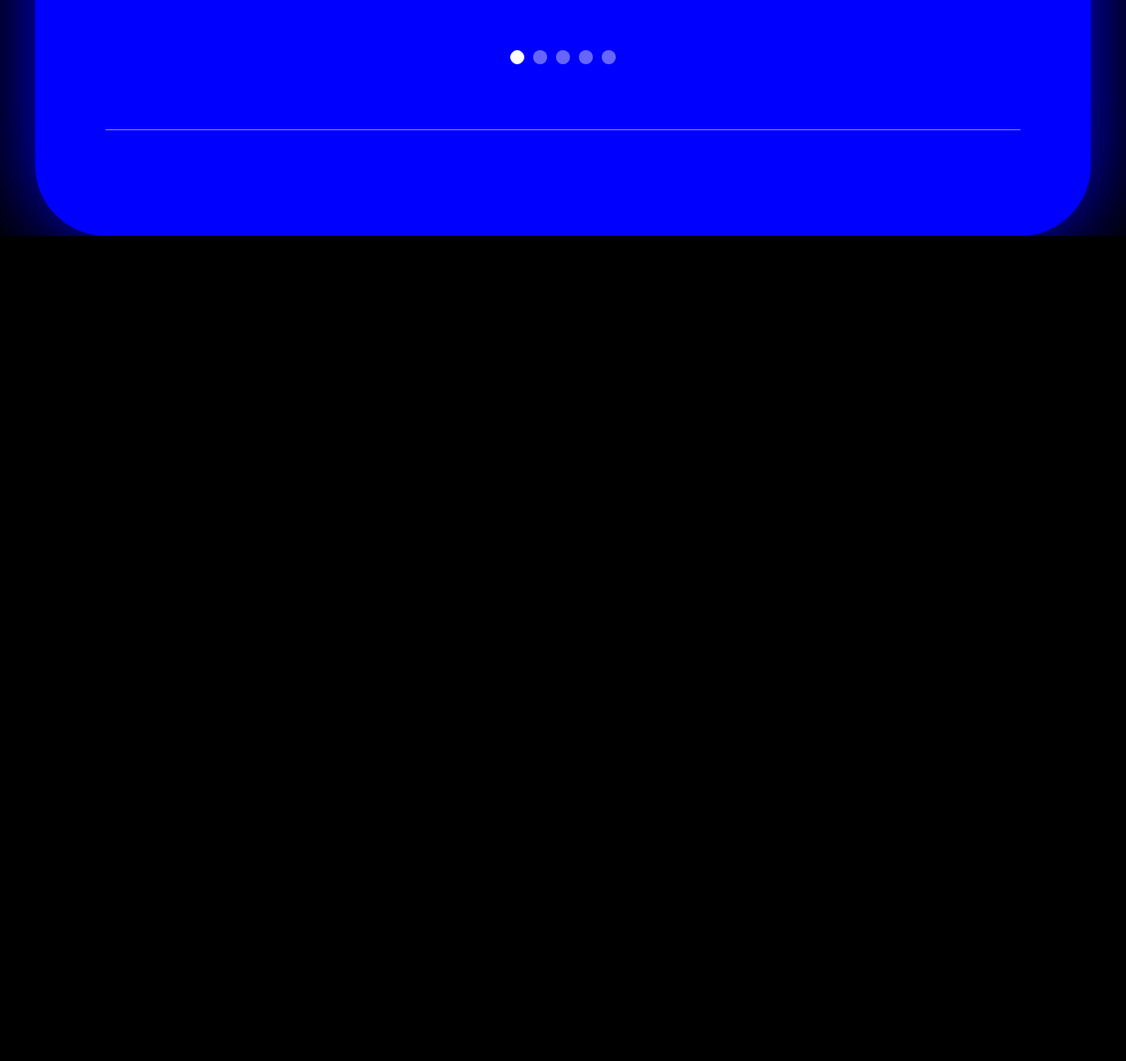
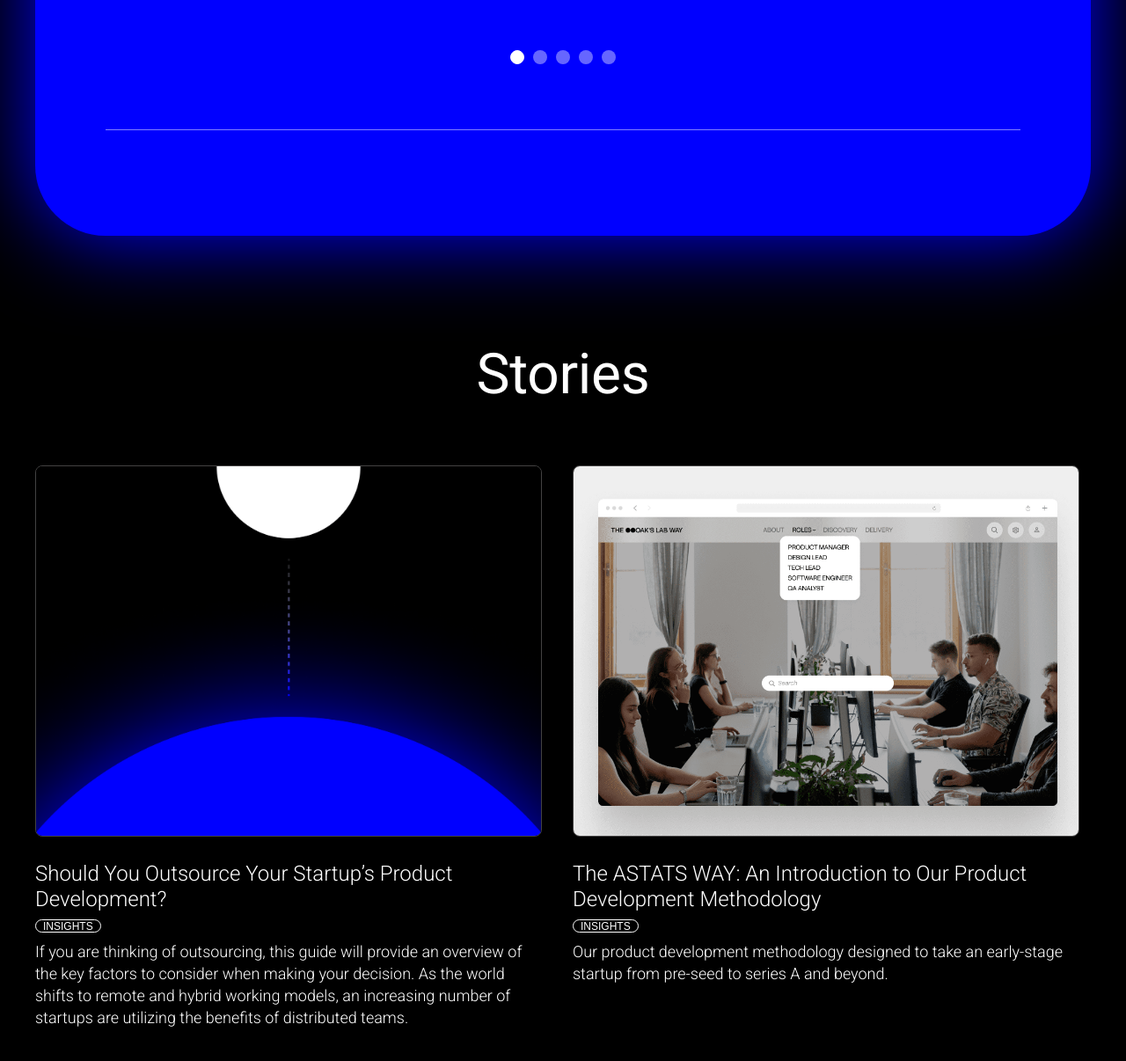
Before and after one commit to Akhilesh-kamat/Astats.ai, a plain HTML site: page index.html in a window 1280 px wide. Shown: the part 3092-4298 px from the top of the page at 88% size. Before the commit the page ends 3360 px from the top, so only its background shows below. Drawn offline with Linux system fonts and the light colour scheme.

Commit message:
stories Section

```diff
--- a/index.html
+++ b/index.html
@@ -229,6 +229,34 @@
                     </div>
                 </div>
             </section>
+
+            <section class="section-stories">
+                <div class="story-heading">
+                    <h2>Stories</h2>
+                </div>
+                <div class="story1 story">
+                    <a href="#" class="story-wrap">
+                        <img src="media/images/story1.png" alt="">
+                        <div class="story-content-wrap">
+                            <h4>Should You Outsource Your Startup’s Product Development?</h4>
+                        <button class="story-btn">INSIGHTS</button>
+                        <p>If you are thinking of outsourcing, this guide will provide an overview of the key factors to consider when making your decision. As the world shifts to remote and hybrid working models, an increasing number of startups are utilizing the benefits of distributed teams.</p>
+                        </div>
+                    </a>
+                    <a href="#" class="story-wrap">
+                        <img src="media/images/story2.png" alt="">
+                        <div class="story-content-wrap">
+                            <h4>The ASTATS WAY: An Introduction to Our Product Development Methodology</h4>
+                        <button class="story-btn">INSIGHTS</button>
+                        <p>Our product development methodology designed to take an early-stage startup from pre-seed to series A and beyond.</p>
+                        </div>
+
+                    </a>
+
+                </div>
+                <div class="story2">
+                </div>
+            </section>
         </main>
 
         <footer>
--- a/styles/home.css
+++ b/styles/home.css
@@ -207,3 +207,96 @@
     background-color: rgba(255, 255, 255, .5);
     margin-top: 7.4rem;
 }
+
+/* Styling for Stories */
+
+.section-stories{
+    max-width: 100vw;
+    position: relative;
+    display: flex;
+    flex-direction: column;
+    padding: 12rem 4rem;
+}
+
+
+.story-heading h2{
+    line-height: 120%;
+    text-align: center;
+    color: var(--white);
+    margin-top: 0;
+    margin-bottom: 0;
+    font-size: 64px;
+    font-weight: 400;
+    margin-bottom: 6.4rem;
+}
+
+.story {
+    display: flex;
+    gap: 3.5rem;
+}
+.story-wrap{
+    width: 48%;
+}
+
+.story-wrap img{
+    width: 100%;
+    height: 70%;
+    border: 1px solid rgba(233, 230, 230, 0.288);
+    border-radius: 8px;
+    max-width: 100%;
+    display: inline-block;
+    object-fit: cover;
+    transition: 0.2s opacity ease-in-out;
+    position: relative;
+}
+.story-wrap img:hover{
+    opacity: 0.7;
+}
+
+.story-wrap h4{
+    letter-spacing: 0;
+    margin-top: 0;
+    margin-bottom: 0;
+    line-height: 120%;
+}
+
+.story-content-wrap{
+    margin-top: 2.4rem;
+}
+
+.story-content-wrap h4{
+    letter-spacing: 0;
+    margin-top: 0;
+    margin-bottom: 0;
+    line-height: 120%;
+    text-align: left;
+    font-size: 24px;
+    font-weight: 300;
+}
+
+.story-content-wrap button{
+    border: 1px solid var(--white);
+    border-radius: 20px;
+    margin-top: 8px;
+    margin-right: 4px;
+    padding: 2px 8px 1px;
+    display: inline-block;
+    font-size: 12px;
+    line-height: 10.8px;
+    background-color: black;
+    color: var(--white);
+}
+.story-content-wrap p{
+    letter-spacing: 0;
+    line-height: 140%;
+    margin-top: 8px;
+    color: var(--white);
+    font-size: 18px;
+    font-weight: 300;
+}
+
+
+.story a{
+    text-decoration: none;
+    color: var(--white);
+}
```
Also changed, not shown: media/images/story1.png (added), media/images/story2.png (added), media/images/story3.png (added), media/images/story4.webp (added), media/images/story5.png (added), media/images/story6.webp (added), scripts/main.js (line endings or trailing spaces).
